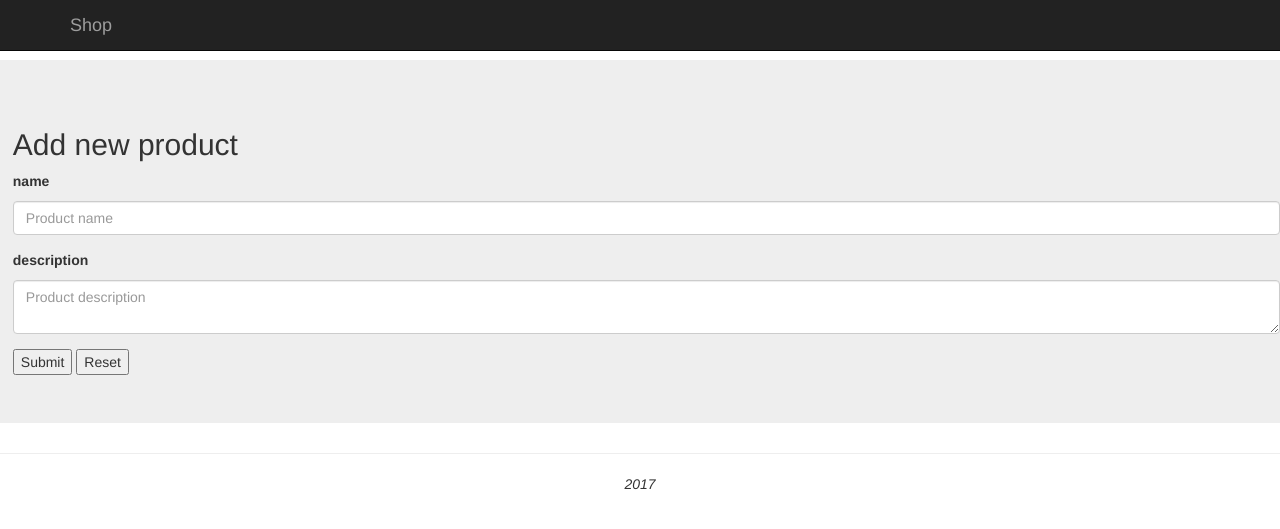
After one commit to AlexPG/docker-flask, a Flask app: page /create in a window 1280 px wide. The commit adds this page. Shown: the top 529 px of the page. Run offline with Flask 2, Linux system fonts and the light colour scheme; some libraries are stand-ins or nearby versions.

Commit message:
Create product form, view and template

```diff
--- a/create_database.py
+++ b/create_database.py
@@ -4,5 +4,4 @@ from website.shop.models import Product
 
 
 with app.app_context():
-
     db.create_all()
--- a/requirements.txt
+++ b/requirements.txt
@@ -1,3 +1,6 @@
 Flask==0.12.2
 Flask-Bootstrap==3.3.7.1
 Flask-SQLAlchemy==2.3.2
+Flask-WTF==0.14.2
+
+psycopg2==2.7.3.2
--- /dev/null
+++ b/website/shop/forms.py
@@ -0,0 +1,10 @@
+from flask_wtf import FlaskForm
+from wtforms import StringField, TextAreaField
+from wtforms.validators import DataRequired, optional, length
+
+
+class CreateProductForm(FlaskForm):
+    name = StringField('name', validators=[DataRequired()],
+                       description='Product name')
+    description = TextAreaField('description', validators=[
+        optional(), length(max=200)], description='Product description')
--- a/website/shop/views.py
+++ b/website/shop/views.py
@@ -1,10 +1,26 @@
-from flask import render_template
+from flask import render_template, redirect
 
 from . import shop
+from .forms import CreateProductForm
 from .models import Product
+from website import db
 
 
-@shop.route('/')
+@shop.route('/', methods=['GET'])
 def product_list():
     products = Product.query.all()
     return render_template('shop/product_list.html', products=products)
+
+
+@shop.route('/create', methods=['GET', 'POST'])
+def product_create():
+    form = CreateProductForm()
+    if form.validate_on_submit():
+        product = Product(
+            name=form.name.data,
+            description=form.description.data,
+        )
+        db.session.add(product)
+        db.session.commit()
+        return redirect('/')
+    return render_template('shop/product_create.html', form=form)
--- /dev/null
+++ b/website/templates/shop/product_create.html
@@ -0,0 +1,21 @@
+{% extends "_layouts/base.html" %}
+
+{% block title %}Products - Create{% endblock %}
+
+{% block shop_content %}
+    <h2>Add new product</h2>
+        <form method="POST" action="{{ url_for('shop.product_create') }}">
+            {{ form.csrf_token }}
+            <div class="form-group">
+                <label>{{ form.name.label }}</label>
+                {{ form.name(placeholder=form.name.description, class_="form-control") }}
+            </div>
+            <div class="form-group">
+                <label>{{ form.description.label }}</label>
+                {{ form.description(placeholder=form.description.description, class_="form-control") }}
+            </div>
+            <input type="submit" value="Submit">
+            <input type="reset" value="Reset">
+        </form>
+    </div>
+{% endblock %}
--- a/website/templates/shop/product_list.html
+++ b/website/templates/shop/product_list.html
@@ -24,4 +24,8 @@
     {% else %}
             <h2>There are no products yet</h2>
     {% endif %}
+    <a href="{{ url_for('shop.product_create') }}"
+    class="btn btn-primary active">
+        <span class="glyphicon glyphicon-plus-sign" aria-hidden="true"></span> Add Product
+    </a>
 {% endblock %}
```
